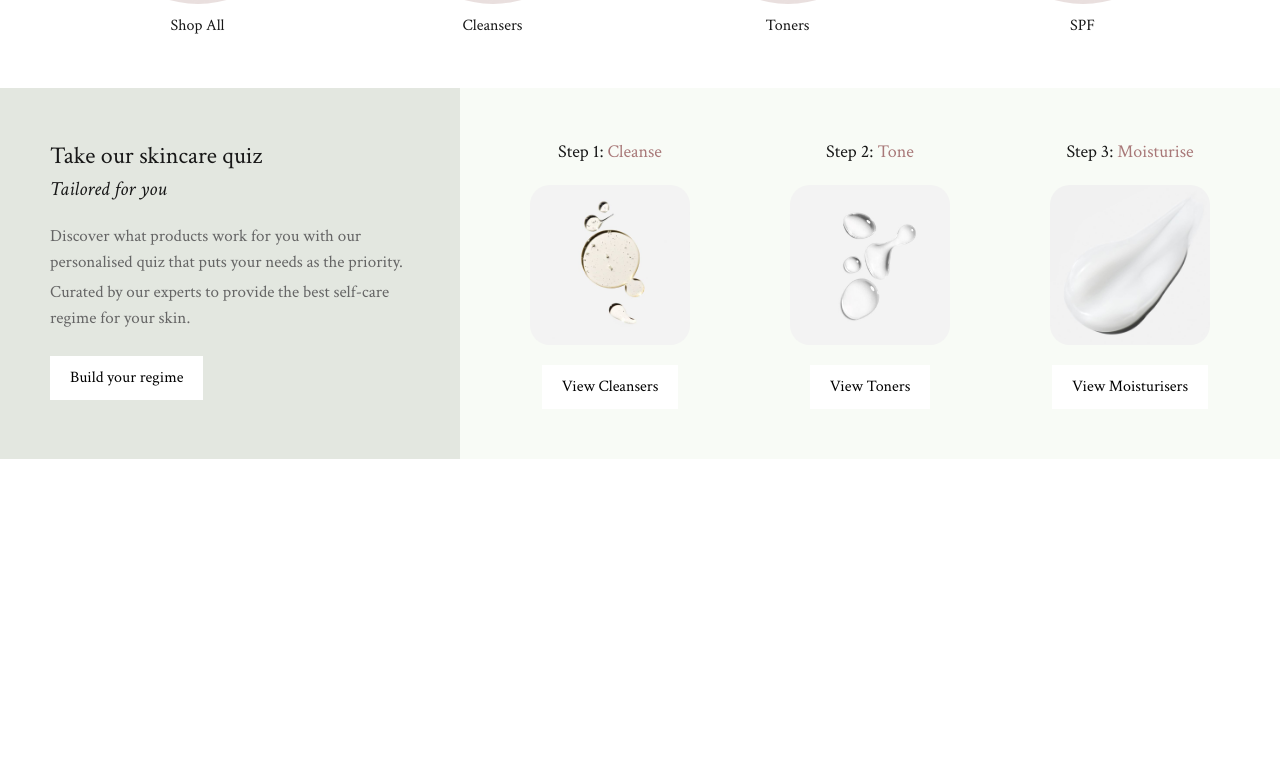
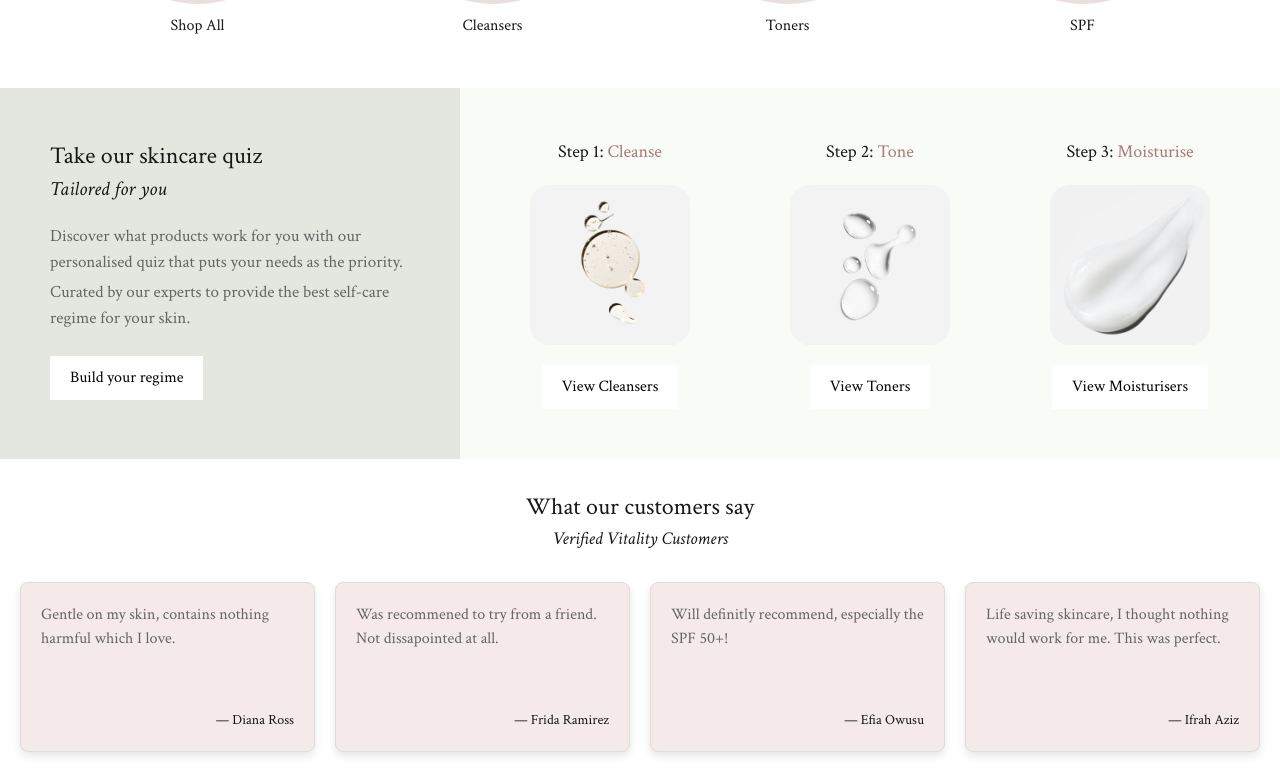
Before and after one commit to Thomas-Hills/Frontend, a Next.js app: page / in a window 1280 px wide. Shown: the part 1361-2133 px from the top of the page. Before the commit the page ends 1820 px from the top, so only its background shows below. Built offline with nearby package versions, Linux system fonts and the light colour scheme.

Commit message:
section 6 completed - homepage review carousel

```diff
--- /dev/null
+++ b/src/app/homepage/section6/section6.js
@@ -0,0 +1,82 @@
+"use client";
+
+import React, { useState, useEffect } from 'react';
+import styles from './section6.module.css';
+import Link from 'next/Link';
+
+// this page (section 6) is for the reviews on the homepage
+
+
+    const reviewSets = [
+
+    [
+        {name: "Mary Sue", text: "Absolutly love these products! My skin has never felt better."},
+        {name: "John Smith", text: "High quality and eco-friendly. Everything I wanted in a skincare brand"},
+        {name: "Simonne Biles", text: "Fantastic products for an amazing price. Highly reccomend!"},
+        {name: "Emilia White", text: "Will not be going back to my old products. Amazed at the results of finally having clear, healthy skin!"}
+    ],
+
+    [
+        {name: "Diana Ross", text: "Gentle on my skin, contains nothing harmful which I love."},
+        {name: "Frida Ramirez", text: "Was recommened to try from a friend. Not dissapointed at all."},
+        {name: "Efia Owusu", text: "Will definitly recommend, especially the SPF 50+!"},
+        {name: "Ifrah Aziz ", text: "Life saving skincare, I thought nothing would work for me. This was perfect."}
+    ],
+
+    [
+        {name: "Lily Evans", text: "The perfect range of products for anyone with sensitive skin."},
+        {name: "Jane Doe", text: "Amazing customer service and a wide range of products. 10/10"},
+        {name: "Mei Chén.", text: "Will be coming back. My new favourite skincare brand."},
+        {name: "Shaun Mendes ", text: "The Niacinimde serum has completly changed my life. I STRONGLY reccommend."}
+    ]
+  ];
+
+  export default function Section6() {
+    const [currentSetIndex, setCurrentSetIndex] = useState(0);
+
+    // the cycling through the review sets function per 3 seconds
+
+    useEffect(() => {
+        const interval = setInterval(() => {
+            setCurrentSetIndex((prevIndex) => (prevIndex + 1) % reviewSets.length);
+        }, 3000);
+
+        return () => clearInterval(interval);
+
+    }, []
+);
+
+    const currentReviews = reviewSets[currentSetIndex];
+
+    return (
+
+        <div>
+            <h1 className={styles.secName}>What our customers say</h1>
+            <h3 className={styles.secName2}>Verified Vitality Customers</h3>
+            <section className={styles.reviews}>
+                {currentReviews.map((review, index) => (
+                    <div key={index} className={styles['reviewCard']}>
+                        <p className={styles.text}>{review.text}</p>
+                        <p className={styles.name}>— {review.name}</p>
+
+                    </div>
+                )
+
+
+
+                )}
+
+
+            </section>
+
+        </div>
+
+
+    );
+
+
+
+
+
+
+}
--- /dev/null
+++ b/src/app/homepage/section6/section6.module.css
@@ -0,0 +1,84 @@
+
+.reviews {
+    display: flex;
+    justify-content: space-between;
+    background-color: white;
+    gap: 20px;
+    padding-bottom: 50px;
+    padding: 20px;
+
+
+}
+
+
+.reviewCard {
+    flex: 1;
+    justify-content: space-between;
+    padding: 20px;
+    border: 1px solid #ddd;
+    border-radius: 8px;
+    background-color: #F5E9E9;
+    box-shadow: 0 4px 8px rgba(0, 0, 0, 0.1);
+    min-height: 170px;
+    display: flex;
+    flex-direction: column;
+
+}
+
+
+.text {
+    font-size: 16px;
+    text-overflow: ellipsis;
+    overflow: hidden;
+    color: #656565;
+}
+
+
+
+.name {
+    font-size: 14px;
+    font-size: italic;
+    text-align: right;
+    padding-top: 10px;
+    /*margin-top: 10px; */
+
+}
+
+.secName {
+    font-size: 24px;
+    text-align: center;
+    padding-top: 30px;
+}
+
+.secName2 {
+    text-align: center;
+    font-style: italic;
+    font-size: 18px;
+    padding-bottom: 10px;
+}
+
+
+@media screen and (max-width: 768px) {
+    .reviewCard {
+        flex: 1 1 calc(50% - 20px);
+        max-width: calc(50% - 20px);
+    }
+
+    .reviews {
+        flex-direction: row;
+        flex-wrap: wrap;
+    }
+}
+
+@media screen and (max-width: 400px) {
+    .reviewCard {
+        flex: 1 1 100%;
+        max-width: 100%;
+
+    }
+
+    .reviews {
+        flex-direction: column;
+        align-items: center;
+    }
+}
--- a/src/app/page.js
+++ b/src/app/page.js
@@ -4,6 +4,7 @@ import Section2 from './homepage/section2/section2'
 import Section3 from './homepage/section 3/section3'
 import Section4 from './homepage/section4/section4'
 import Section5 from './homepage/section 5/section5'
+import Section6 from './homepage/section6/section6'
 
 export default function Home() {
   return (
@@ -14,6 +15,7 @@ export default function Home() {
       <Section3/>
       <Section4/>
       <Section5/>
+      <Section6/>
       <main>
 
 
```
Also changed, not shown: 41 other files (tests, documents, lock files or other folders).
